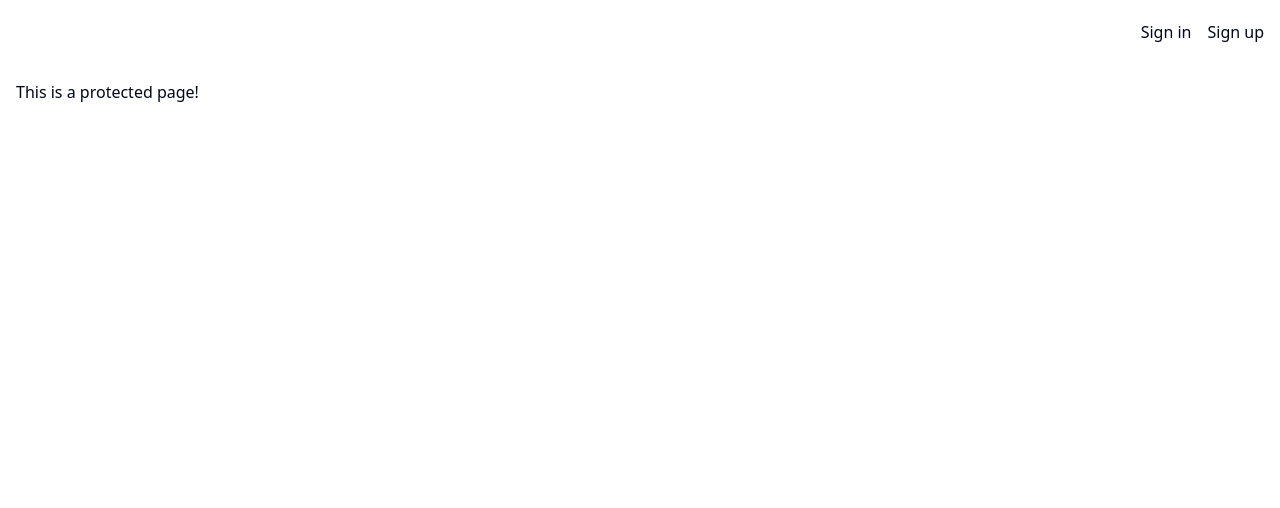
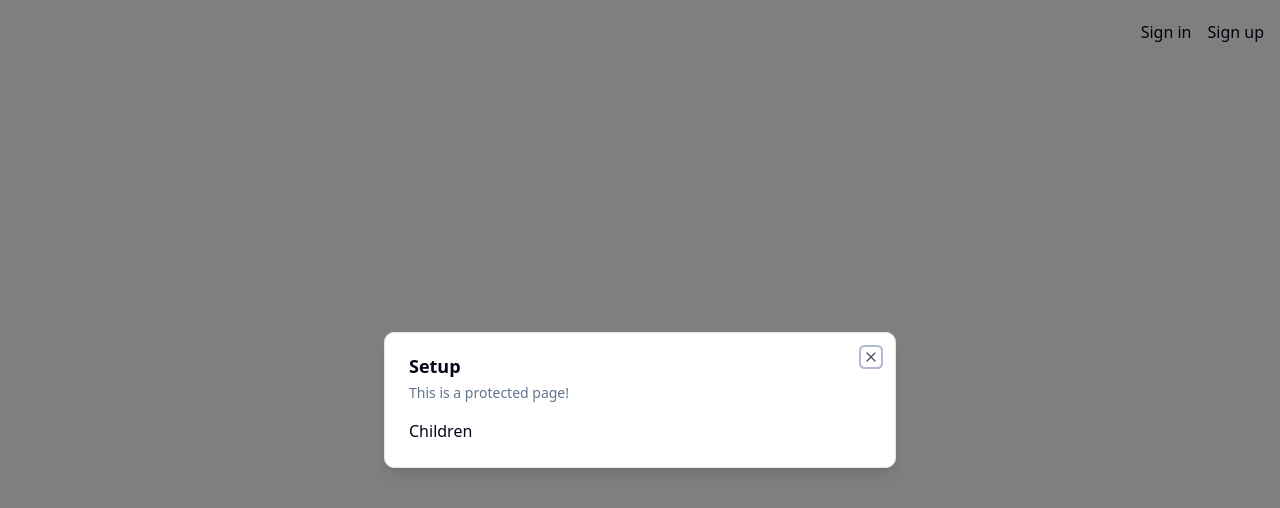
Before and after one commit to Ssrrb/CEFERINA, a Next.js app in the folder ecommerce-admin/: page / in a window 1280 px wide. Shown: the top 508 px of the page. Built offline with nearby package versions, Linux system fonts and the light colour scheme; no server answers.

Commit message:
Arreglo del git

```diff
--- a/ecommerce-admin/app/(root)/page.tsx
+++ b/ecommerce-admin/app/(root)/page.tsx
@@ -1,5 +1,20 @@
+"use client";
+
+import { Modal } from "@/components/ui/modal";
+
 const SetupPage = () => {
-  return <div className="p-4">This is a protected page!</div>;
+  return (
+    <div className="p-4">
+      <Modal
+        title="Setup"
+        description="This is a protected page!"
+        isOpen={true}
+        onClose={() => {}}
+      >
+        Children
+      </Modal>
+    </div>
+  );
 };
 
 export default SetupPage;
--- /dev/null
+++ b/ecommerce-admin/components/ui/modal.tsx
@@ -0,0 +1,39 @@
+"use client";
+import {
+  Dialog,
+  DialogContent,
+  DialogHeader,
+  DialogTitle,
+  DialogDescription,
+} from "@/components/ui/dialog";
+
+interface ModalProps {
+  title: string;
+  description: string;
+  isOpen: boolean;
+  onClose: () => void;
+  children: React.ReactNode;
+}
+
+export const Modal: React.FC<ModalProps> = ({
+  title,
+  description,
+  isOpen,
+  onClose,
+  children,
+}) => {
+  const onChange = (open: boolean) => {
+    if (!open) onClose();
+  };
+  return (
+    <Dialog open={isOpen} onOpenChange={onChange}>
+      <DialogContent>
+        <DialogHeader>
+          <DialogTitle>{title}</DialogTitle>
+          <DialogDescription>{description}</DialogDescription>
+        </DialogHeader>
+        <div>{children}</div>
+      </DialogContent>
+    </Dialog>
+  );
+};
--- /dev/null
+++ b/package.json
@@ -0,0 +1,5 @@
+{
+  "dependencies": {
+    "zustand": "^5.0.3"
+  }
+}
```
Also changed, not shown: ecommerce-admin/app/hooks/use-store-modal.tsx (added), 1 other file (tests, documents, lock files or other folders).
